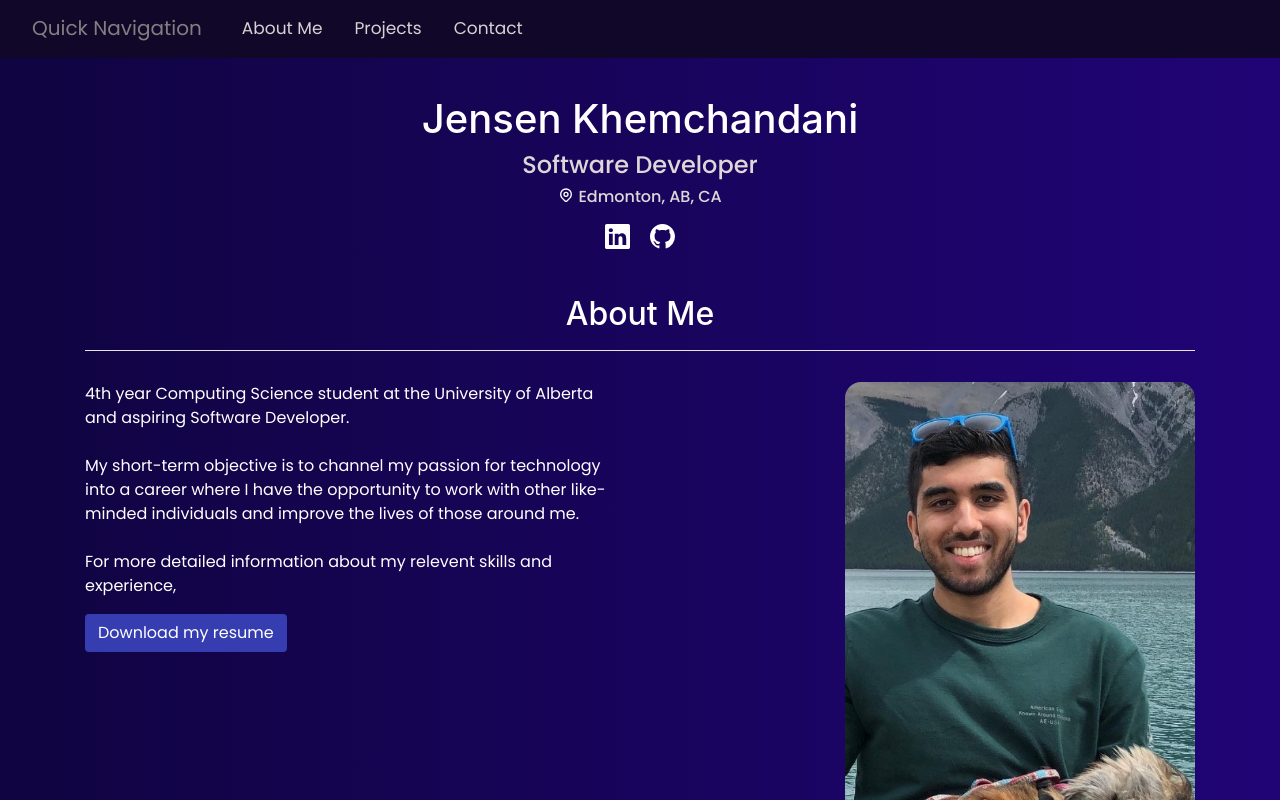
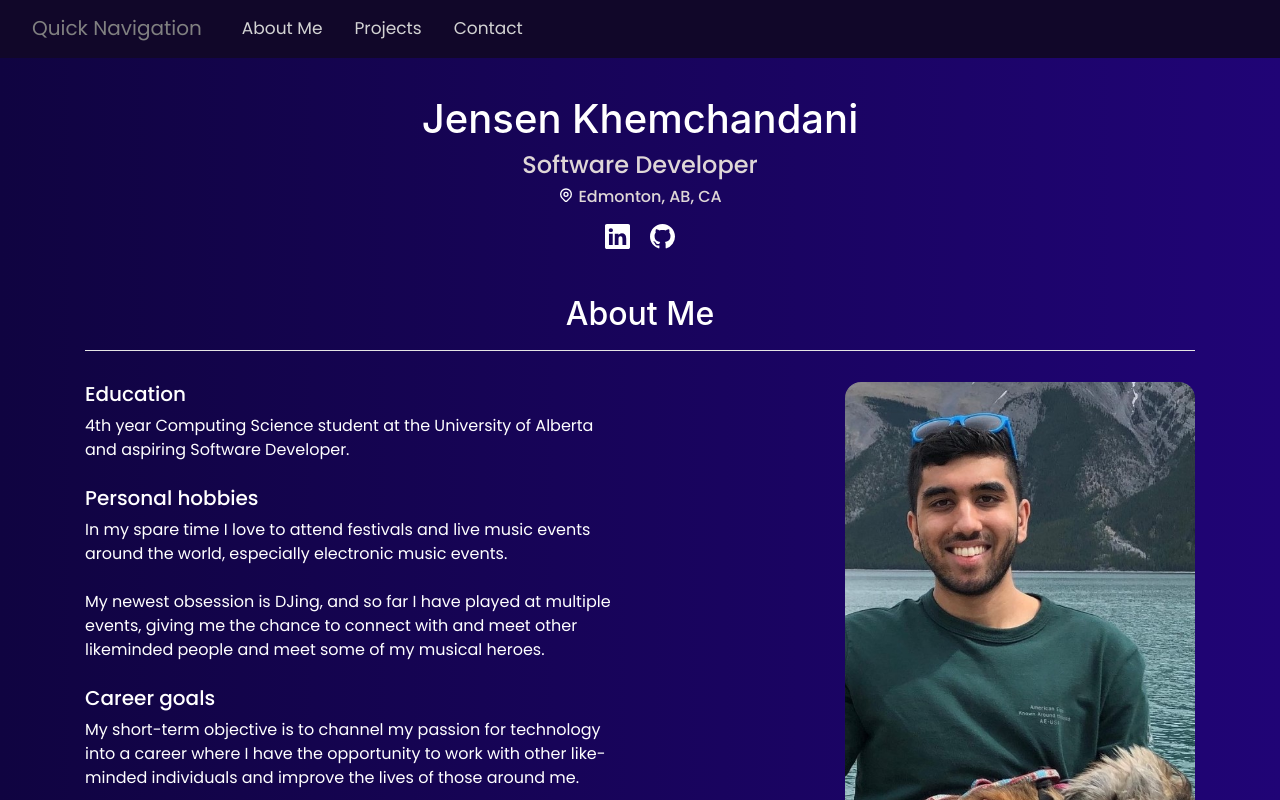
Before and after one commit to jensenkhem/portfolio-website, a React (Create React App) app: page / in a window 1280 px wide. Shown: the top 800 px of the page. Built offline with nearby package versions, Linux system fonts and the light colour scheme.

Commit message:
Added to 'about me' section

```diff
--- a/src/components/about/About.jsx
+++ b/src/components/about/About.jsx
@@ -11,12 +11,25 @@ const About = () => {
       <h2>About Me</h2>
       <div className='about-wrapper'>
         <div className='info' style={style}>
+            <h5>Education</h5>
             4th year Computing Science student at the University of Alberta and aspiring Software Developer.
             <br></br><br></br>
+            <h5>Personal hobbies</h5>
+            In my spare time I love to attend
+            festivals and live music events around the world,
+            especially electronic music events.
+            <br></br><br></br>
+            My newest obsession is DJing, and
+            so far I have played at multiple events, giving me the chance
+            to connect with and meet other likeminded people and meet
+            some of my musical heroes.
+            <br></br><br></br>
+            <h5>Career goals</h5>
             My short-term objective is to channel my
             passion for technology into a career where I have the opportunity to work with other like-minded
             individuals and improve the lives of those around me.
             <br></br><br></br>
+            <h5>Experience</h5>
             <p>For more detailed information about my relevent skills and experience,</p>
             <button className="btn resumebutton" style={style2}><a href={resume} target="_blank" rel="noreferrer">Download my resume</a></button>
         </div>
```
